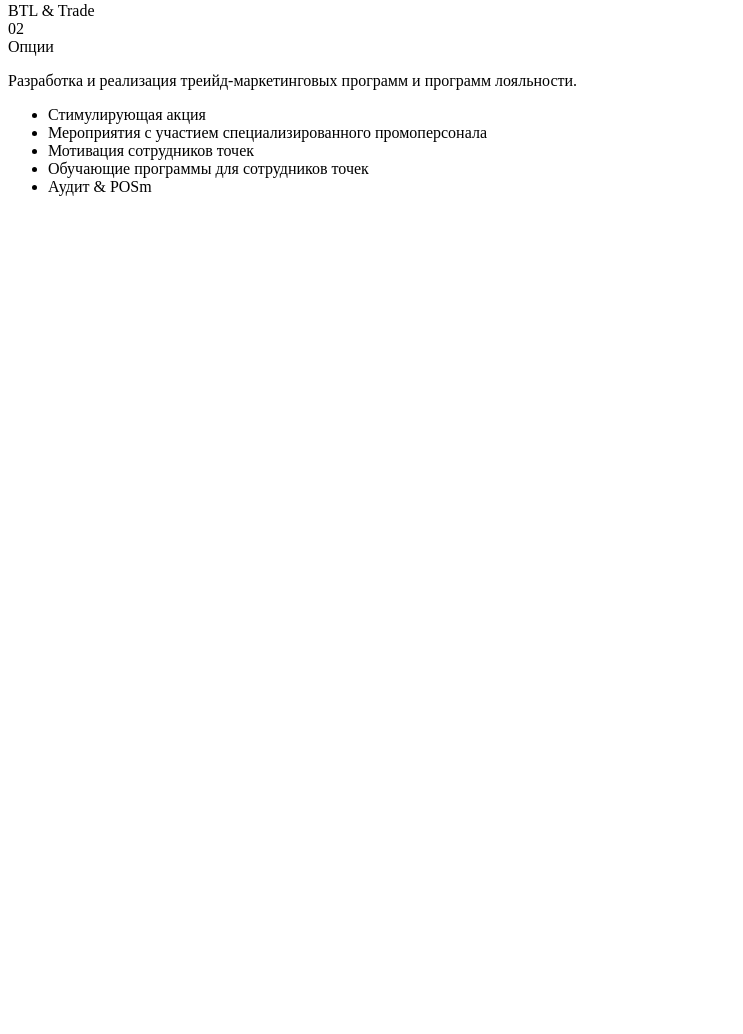
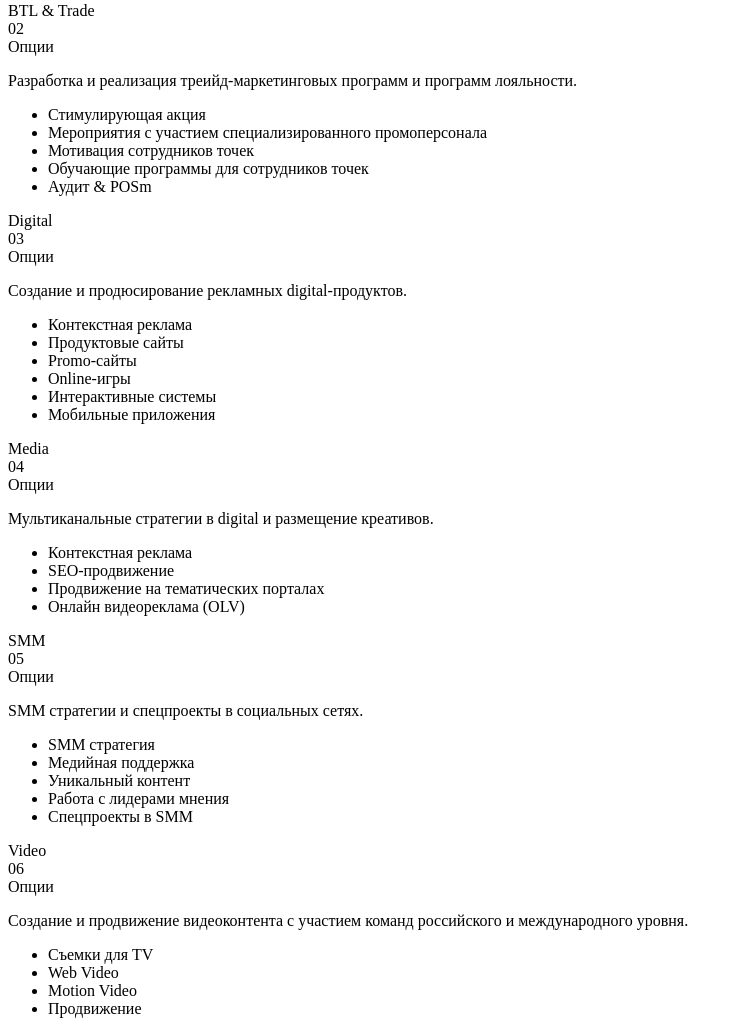
Before and after one commit to dubov-developer/sputniki, a Node project: template frontend/pages/services/tpl.pug in a window 1280 px wide. Shown: the part 480-1514 px from the top of the page, without its empty margins (0-743 px from the left). Before the commit the page ends 676 px from the top, so only its background shows below. Run offline with Node 20 templates, Linux system fonts and the light colour scheme; the template is opened without the code that fills it, so the values that code supplies are empty.

Commit message:
Заполнил страницу услуг

```diff
--- a/docs/about.html
+++ b/docs/about.html
@@ -1 +1 @@
-<!DOCTYPE html><html data-dom-module="base-layout"><head><link href="styles.css" rel="stylesheet"></head><body><div class="fixed-container"><nav class="menu" data-dom-module="menu"><ul class="menu__list"><li class="menu__item"><a class="menu__link" href="about.html">О нас</a></li><li class="menu__item"><a class="menu__link" href="cases.html">Кейсы</a></li><li class="menu__item"><a class="menu__link" href="services.html">Услуги</a></li><li class="menu__item"><a class="menu__link" href="contacts.html">Контакты</a></li></ul></nav><a class="logo" href="index.html" data-dom-module="logo"></a><ul class="social-list" data-dom-module="social-icon-list"><li class="social-list__item"><a class="social-list__link social-list__link_fb" href="#" data-icon="fb"></a></li><li class="social-list__item"><a class="social-list__link social-list__link_instagram" href="#" data-icon="instagram"></a></li><li class="social-list__item"><a class="social-list__link social-list__link_youtube" href="#" data-icon="youtube"></a></li></ul></div><div class="custom-scroll"><div id="barba-wrapper"><div class="barba-container" data-namespace="aboutpage"><div class="page-container"><div class="promo"><div class="promo__item"></div></div></div></div></div></div><script type="text/javascript" src="common.31b3644b4b41162361d5.js"></script><script type="text/javascript" src="index.31b3644b4b41162361d5.js"></script><script type="text/javascript" src="about.31b3644b4b41162361d5.js"></script></body></html>
+<!DOCTYPE html><html data-dom-module="base-layout"><head><link href="styles.css" rel="stylesheet"></head><body><div class="fixed-container"><nav class="menu" data-dom-module="menu"><ul class="menu__list"><li class="menu__item"><a class="menu__link" href="about.html">О нас</a></li><li class="menu__item"><a class="menu__link" href="cases.html">Кейсы</a></li><li class="menu__item"><a class="menu__link" href="services.html">Услуги</a></li><li class="menu__item"><a class="menu__link" href="contacts.html">Контакты</a></li></ul></nav><a class="logo" href="index.html" data-dom-module="logo"></a><ul class="social-list" data-dom-module="social-icon-list"><li class="social-list__item"><a class="social-list__link social-list__link_fb" href="#" data-icon="fb"></a></li><li class="social-list__item"><a class="social-list__link social-list__link_instagram" href="#" data-icon="instagram"></a></li><li class="social-list__item"><a class="social-list__link social-list__link_youtube" href="#" data-icon="youtube"></a></li></ul></div><div class="custom-scroll"><div id="barba-wrapper"><div class="barba-container" data-namespace="aboutpage"><div class="page-container"><div class="promo"><div class="promo__item"></div></div></div></div></div></div><script type="text/javascript" src="common.748f57967b6dc42595c2.js"></script><script type="text/javascript" src="index.748f57967b6dc42595c2.js"></script><script type="text/javascript" src="about.748f57967b6dc42595c2.js"></script></body></html>
--- a/frontend/pages/services/tpl.pug
+++ b/frontend/pages/services/tpl.pug
@@ -55,3 +55,94 @@
                   li Мотивация сотрудников точек
                   li Обучающие программы для сотрудников точек
                   li  Аудит & POSm
+        .service
+          .service__background
+          .service__wrapper
+            .service__head
+              .service__header
+                .service__title.
+                  Digital
+                .service__index 03
+              .service__options
+                .service__options-text Опции
+                .service__options-line
+                .service__options-button
+                  .service__options-button-line.service__options-button-line_h
+                  .service__options-button-line.service__options-button-line_v
+            .service__content
+              p.service__content-description Создание и продюсирование рекламных digital-продуктов.
+              .service__list-group
+                ul.service__list
+                  li Контекстная реклама
+                  li Продуктовые сайты
+                  li Promo-сайты
+                  li Online-игры
+                  li Интерактивные системы
+                  li Мобильные приложения
+        .service
+          .service__background
+          .service__wrapper
+            .service__head
+              .service__header
+                .service__title.
+                  Media
+                .service__index 04
+              .service__options
+                .service__options-text Опции
+                .service__options-line
+                .service__options-button
+                  .service__options-button-line.service__options-button-line_h
+                  .service__options-button-line.service__options-button-line_v
+            .service__content
+              p.service__content-description Мультиканальные стратегии в digital и размещение креативов.
+              .service__list-group
+                ul.service__list
+                  li Контекстная реклама
+                  li SEO-продвижение
+                  li Продвижение на тематических порталах
+                  li Онлайн видеореклама (OLV)
+        .service
+          .service__background
+          .service__wrapper
+            .service__head
+              .service__header
+                .service__title.
+                  SMM
+                .service__index 05
+              .service__options
+                .service__options-text Опции
+                .service__options-line
+                .service__options-button
+                  .service__options-button-line.service__options-button-line_h
+                  .service__options-button-line.service__options-button-line_v
+            .service__content
+              p.service__content-description SMM стратегии и спецпроекты в социальных сетях.
+              .service__list-group
+                ul.service__list
+                  li SMM стратегия
+                  li Медийная поддержка
+                  li Уникальный контент
+                  li Работа с лидерами мнения
+                  li Спецпроекты в SMM
+        .service
+          .service__background
+          .service__wrapper
+            .service__head
+              .service__header
+                .service__title.
+                  Video
+                .service__index 06
+              .service__options
+                .service__options-text Опции
+                .service__options-line
+                .service__options-button
+                  .service__options-button-line.service__options-button-line_h
+                  .service__options-button-line.service__options-button-line_v
+            .service__content
+              p.service__content-description Создание и продвижение видеоконтента с участием команд российского и международного уровня.
+              .service__list-group
+                ul.service__list
+                  li Съемки для TV
+                  li Web Video
+                  li Motion Video
+                  li Продвижение
```
Also changed, not shown: docs/contacts.html (+1 -1 lines), docs/index.html (+1 -1 lines), docs/services.html (+1 -1 lines), 6 other files.
